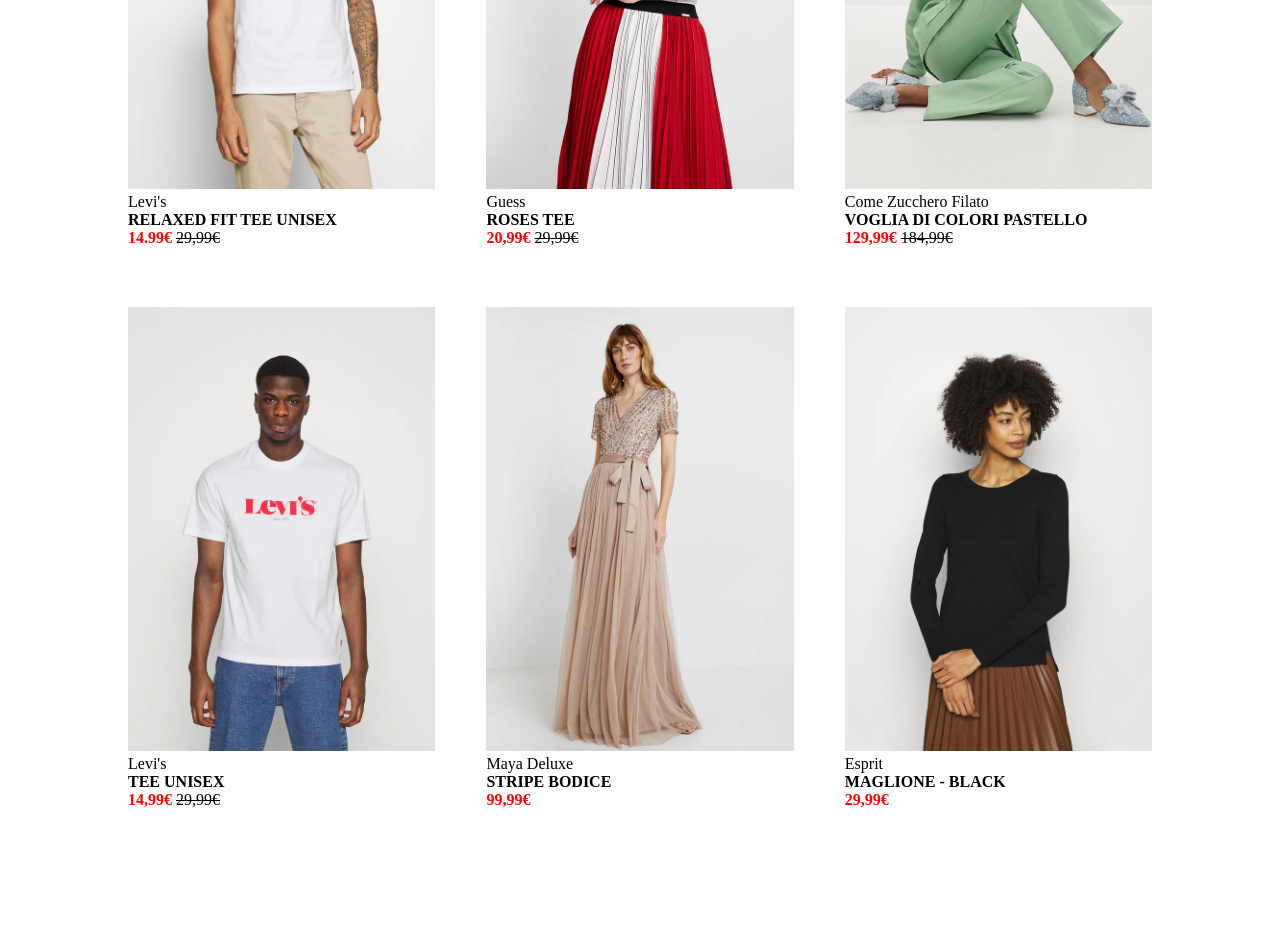
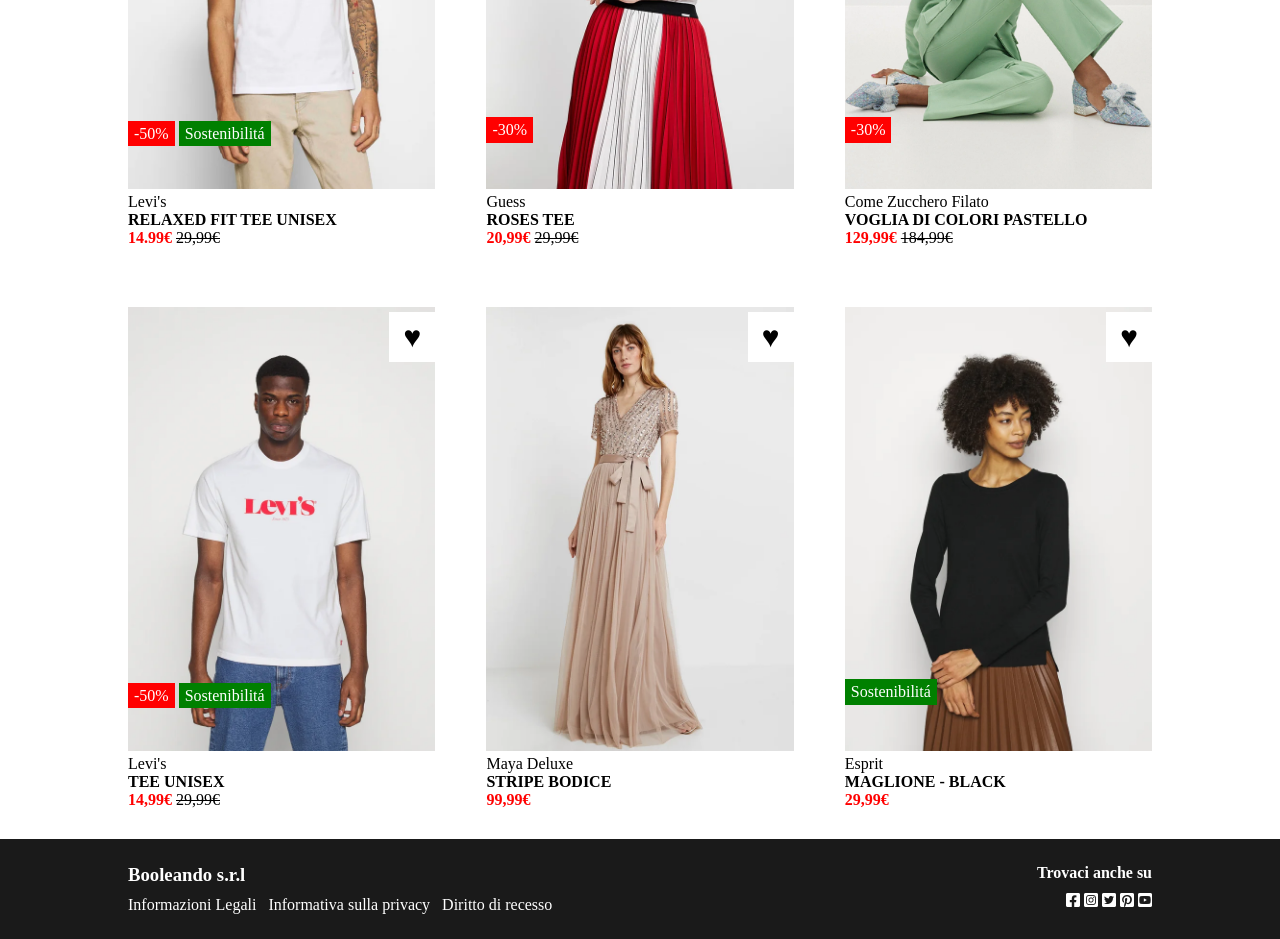
Before and after one commit to andreamastro98/html-css-boolando, a plain HTML site: page index.html in a window 1280 px wide. Shown: the part 320-1259 px from the top of the page. Before the commit the page ends 1159 px from the top, so only its background shows below. Drawn offline with Linux system fonts and the light colour scheme.

Commit message:
esercizio quasi completo, mancano i due hover

```diff
--- a/assets/css/style.css
+++ b/assets/css/style.css
@@ -105,3 +105,83 @@
 .width-100{
     width: 100%;
 }
+
+.red-label{
+    background-color: red;
+    color: white;
+    padding: 4px 6px;
+}
+
+.green-label{
+    background-color: green;
+    color: white;
+    padding: 4px 6px;
+}
+
+.position-labels{
+    bottom: 50px;
+    left: 0px;
+}
+
+.heart{
+    padding: 8px 14px;
+    background-color: white;
+}
+
+.position-heart{
+    top: 5px;
+    right: 0;
+    font-size: 30px;
+}
+
+.first-img{
+
+}
+
+.first-img:hover{
+    background: url(../img/1b.webp);
+    background-repeat: no-repeat;
+}
+
+
+
+
+/* footer utility */
+
+.footer-box-1{
+    flex-basis: 50%;
+}
+
+.footer-box-2{
+    flex-basis: 50%;
+    text-align: end;
+}
+
+footer{
+    background-color: #1A1A1A;
+    min-height: 100px;
+}
+
+.fa-brands{
+    color: white;
+}
+
+footer li, a{
+    display: inline-block;
+    text-decoration: none;
+    list-style-type: none;
+    color: white;
+    padding-right: 4px;
+}
+
+footer h3, h4{
+    color: white;
+    margin-top: 25px;
+    margin-bottom: 10px;
+}
+
+.container-footer{
+    justify-content: space-between;
+    width: 80%;
+    margin: auto;
+}
--- a/index.html
+++ b/index.html
@@ -31,49 +31,87 @@
         </nav>
     </header>
 
+
+    <!-- main con le card -->
+
     <main>
         <section class="container flex">
+
             <div class="card">
-                <img src="assets/img/1.webp" alt="" class="width-100">
+                <div class="relative">
+                    <img src="assets/img/1.webp" alt="" class="width-100 first-img">
+                    <div class="position-labels absolute">
+                        <span class="red-label">-50%</span>
+                        <span class="green-label">Sostenibilitá</span>
+                    </div>
+                    <span class="heart position-heart absolute">&#9829;</span>
+                </div>
                 <span class="span-display-block">Levi's</span>
                 <span class="span-display-block span-bold">RELAXED FIT TEE UNISEX</span>
                 <span class="span-bold span-red">14.99€</span>
                 <span class="span-line-through">29,99€</span>
             </div>
 
+
             <div class="card">
-                <img src="assets/img/2.webp" alt="" class="width-100">
+                <div class="relative">
+                    <img src="assets/img/2.webp" alt="" class="width-100">
+                    <span class="absolute red-label position-labels">-30%</span>
+                    <span class="heart position-heart absolute">&#9829;</span>
+                </div>
                 <span class="span-display-block">Guess</span>
                 <span class="span-display-block span-bold">ROSES TEE</span>
                 <span class="span-bold span-red">20,99€</span>
                 <span class="span-line-through">29,99€</span>
             </div>
 
+
             <div class="card">
-                <img src="assets/img/3.webp" alt="" class="width-100">
+                <div class="relative">
+                    <img src="assets/img/3.webp" alt="" class="width-100">
+                    <span class="absolute red-label position-labels">-30%</span>
+                    <span class="heart position-heart absolute">&#9829;</span>
+                </div>
                 <span class="span-display-block">Come Zucchero Filato</span>
                 <span class="span-display-block span-bold">VOGLIA DI COLORI PASTELLO</span>
                 <span class="span-bold span-red">129,99€</span>
                 <span class="span-line-through">184,99€</span>
             </div>
 
+
             <div class="card">
-                <img src="assets/img/4.webp" alt="" class="width-100">
+                <div class="relative">
+                    <img src="assets/img/4.webp" alt="" class="width-100">
+                    <div class="position-labels absolute">
+                        <span class="red-label">-50%</span>
+                        <span class="green-label">Sostenibilitá</span>
+                    </div>
+                    <span class="heart position-heart absolute">&#9829;</span>
+                </div>
                 <span class="span-display-block">Levi's</span>
                 <span class="span-display-block span-bold">TEE UNISEX</span>
                 <span class="span-bold span-red">14,99€</span>
                 <span class="span-line-through">29,99€</span>
             </div>
 
+
             <div class="card">
-                <img src="assets/img/5.webp" alt="" class="width-100">
+                <div class="relative">
+                    <img src="assets/img/5.webp" alt="" class="width-100">
+                    <span class="heart position-heart absolute">&#9829;</span>
+                </div>
                 <span class="span-display-block">Maya Deluxe</span>
                 <span class="span-display-block span-bold">STRIPE BODICE</span>
                 <span class="span-bold span-red">99,99€</span>
             </div>
 
+
             <div class="card">
-                <img src="assets/img/6.webp" alt="" class="width-100">
+                <div class="relative">
+                    <img src="assets/img/6.webp" alt="" class="width-100">
+                    <span class="absolute green-label position-labels">Sostenibilitá</span>
+                    <span class="heart position-heart absolute">&#9829;</span>
+                </div>
                 <span class="span-display-block">Esprit</span>
                 <span class="span-display-block span-bold">MAGLIONE - BLACK</span>
                 <span class="span-bold span-red">29,99€</span>
@@ -82,7 +120,24 @@
     </main>
 
     <footer>
-
+        <div class="container-footer flex">
+            <div class="footer-box-1">
+                <h3>Booleando s.r.l</h3>
+                <ul>
+                    <li><a href="">Informazioni Legali</a></li>
+                    <li><a href="">Informativa sulla privacy</a></li>
+                    <li><a href="">Diritto di recesso</a></li>
+                </ul>
+            </div>
+            <div class="footer-box-2">
+                <h4>Trovaci anche su</h4>
+                <i class="fa-brands fa-square-facebook"></i>
+                <i class="fa-brands fa-square-instagram"></i>
+                <i class="fa-brands fa-square-twitter"></i>
+                <i class="fa-brands fa-square-pinterest"></i>
+                <i class="fa-brands fa-square-youtube"></i>
+            </div>
+        </div>
     </footer>
 </body>
 </html>
```
